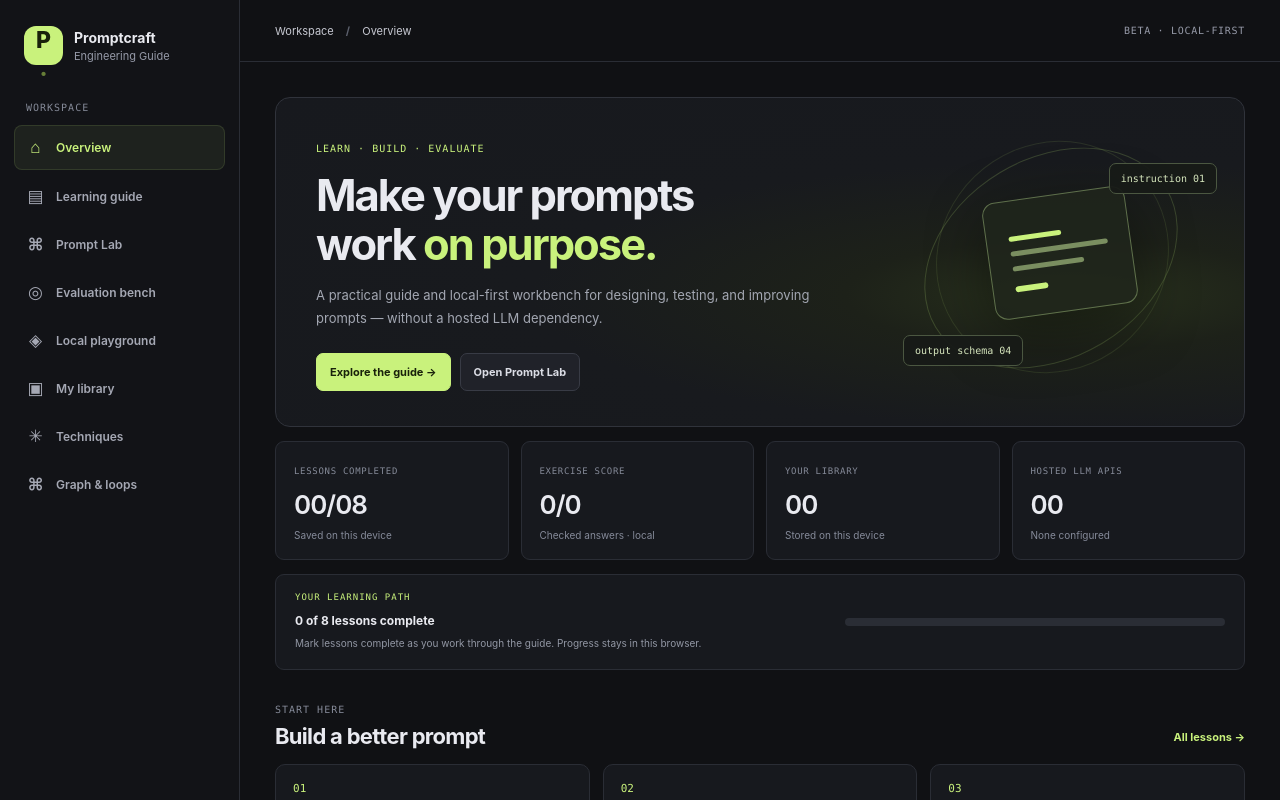
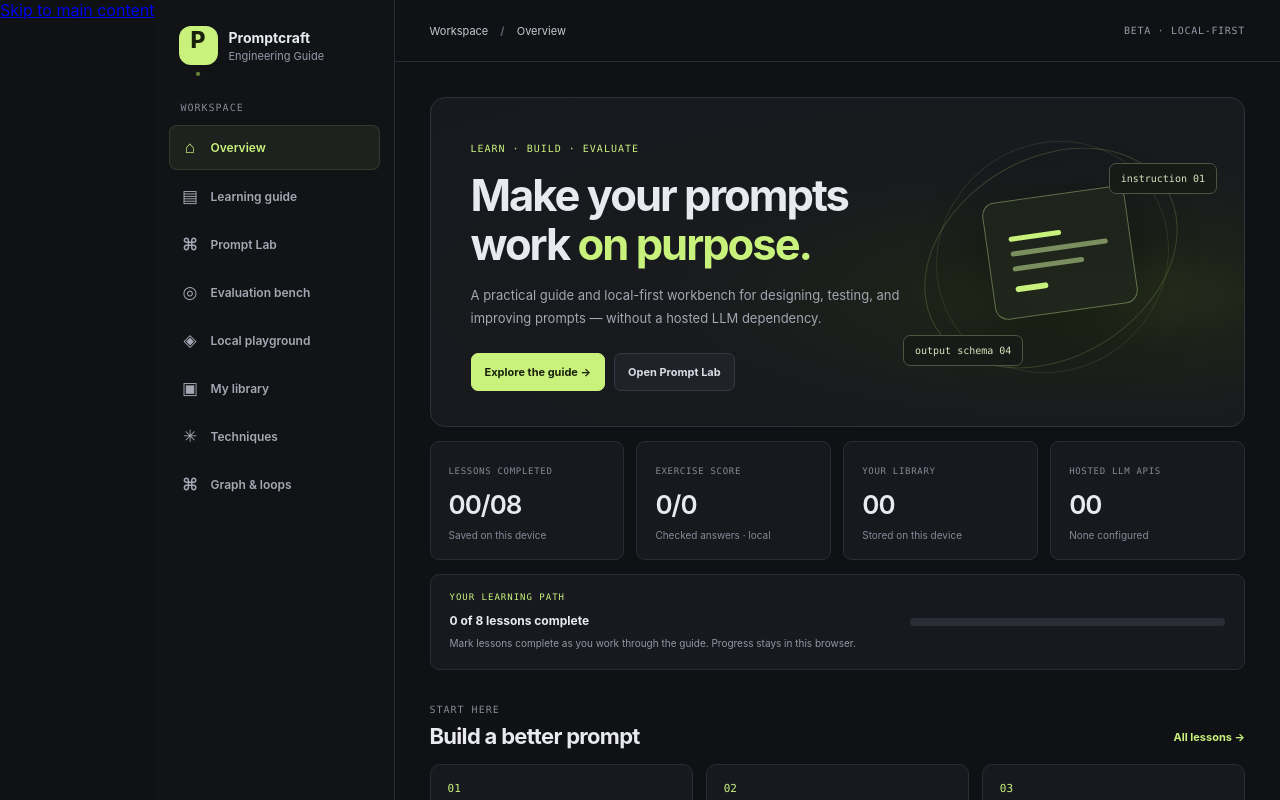
Before and after one commit to bhogesararam23/prompt-engineering-guide-, a React (Vite) app: page / in a window 1280 px wide. Shown: the top 800 px of the page. Built offline with nearby package versions, Linux system fonts and the light colour scheme.

Commit message:
a11y: add skip link and current-page navigation semantics

```diff
--- a/src/App.tsx
+++ b/src/App.tsx
@@ -249,8 +249,9 @@ export default function App() {
  const fields = (key: keyof PromptDraft, label: string, placeholder: string, rows = 2, required = false) => <div className="field" key={key}><label htmlFor={"field-" + key}>{label}<span className={required ? "required" : ""}>{required ? "Required" : "Optional"}</span></label>{key === "title" || key === "role" && rows === 1 ? <input id={"field-" + key} value={draft[key]} onChange={(e) => setField(key, e.target.value)} placeholder={placeholder} /> : <textarea id={"field-" + key} rows={rows} value={draft[key]} onChange={(e) => setField(key, e.target.value)} placeholder={placeholder} />}</div>;
 
  return <div className="app-shell">
-  <aside className="sidebar"><div className="brand"><div className="brand-mark">P<span>.</span></div><div><strong>Promptcraft</strong><small>Engineering Guide</small></div></div><div className="workspace-label">WORKSPACE</div><nav aria-label="Main navigation">{nav.map((item) => <button key={item.id} className={"nav-item" + (view === item.id ? " active" : "")} onClick={() => { setView(item.id); setNotice(""); }}><span className="nav-icon">{item.icon}</span>{item.label}{item.id === "library" && saved.length ? <span className="nav-count">{saved.length}</span> : null}</button>)}</nav><div className="sidebar-spacer" /><div className="privacy-card"><div className="privacy-icon">⌁</div><strong>Your prompts stay here</strong><p>Saved prompts use this browser's local storage. Nothing is synced to an account.</p></div><div className="sidebar-footer"><i /> No hosted LLM configured</div></aside>
-  <main className="main-content"><header className="topbar"><span>Workspace <b>/</b> {nav.find((x) => x.id === view)?.label}</span><span className="topbar-tag">BETA · LOCAL-FIRST</span></header><div className="page-content">
+  <a className="skip-link" href="#main-content">Skip to main content</a>
+  <aside className="sidebar"><div className="brand"><div className="brand-mark">P<span>.</span></div><div><strong>Promptcraft</strong><small>Engineering Guide</small></div></div><div className="workspace-label">WORKSPACE</div><nav aria-label="Main navigation">{nav.map((item) => <button key={item.id} type="button" aria-current={view === item.id ? "page" : undefined} className={"nav-item" + (view === item.id ? " active" : "")} onClick={() => { setView(item.id); setNotice(""); }}><span className="nav-icon">{item.icon}</span>{item.label}{item.id === "library" && saved.length ? <span className="nav-count">{saved.length}</span> : null}</button>)}</nav><div className="sidebar-spacer" /><div className="privacy-card"><div className="privacy-icon">⌁</div><strong>Your prompts stay here</strong><p>Saved prompts use this browser's local storage. Nothing is synced to an account.</p></div><div className="sidebar-footer"><i /> No hosted LLM configured</div></aside>
+  <main id="main-content" className="main-content" tabIndex={-1}><header className="topbar"><span>Workspace <b>/</b> {nav.find((x) => x.id === view)?.label}</span><span className="topbar-tag">BETA · LOCAL-FIRST</span></header><div className="page-content">
    {view === "overview" && <>
     <section className="hero-panel"><div className="hero-copy"><p className="eyebrow">LEARN · BUILD · EVALUATE</p><h1>Make your prompts<br />work <em>on purpose.</em></h1><p>A practical guide and local-first workbench for designing, testing, and improving prompts — without a hosted LLM dependency.</p><div className="hero-actions"><button className="button primary" onClick={() => setView("guide")}>Explore the guide →</button><button className="button secondary" onClick={() => setView("lab")}>Open Prompt Lab</button></div></div><div className="hero-visual" aria-hidden="true"><div className="orbit" /><div className="orbit second" /><div className="prompt-glyph"><i /><i /><i /><b /></div><span className="floating-chip chip-top">instruction 01</span><span className="floating-chip chip-bottom">output schema 04</span></div></section>
     <div className="metrics-grid"><div className="metric-card"><span>LESSONS COMPLETED</span><strong>{String(learningState.completedLessonIds.length).padStart(2, "0")}/{String(lessons.length).padStart(2, "0")}</strong><small>Saved on this device</small></div><div className="metric-card"><span>EXERCISE SCORE</span><strong>{exerciseScore.correct}/{exerciseScore.attempted}</strong><small>Checked answers · local</small></div><div className="metric-card"><span>YOUR LIBRARY</span><strong>{String(saved.length).padStart(2, "0")}</strong><small>Stored on this device</small></div><div className="metric-card"><span>HOSTED LLM APIS</span><strong>00</strong><small>None configured</small></div></div>
```
